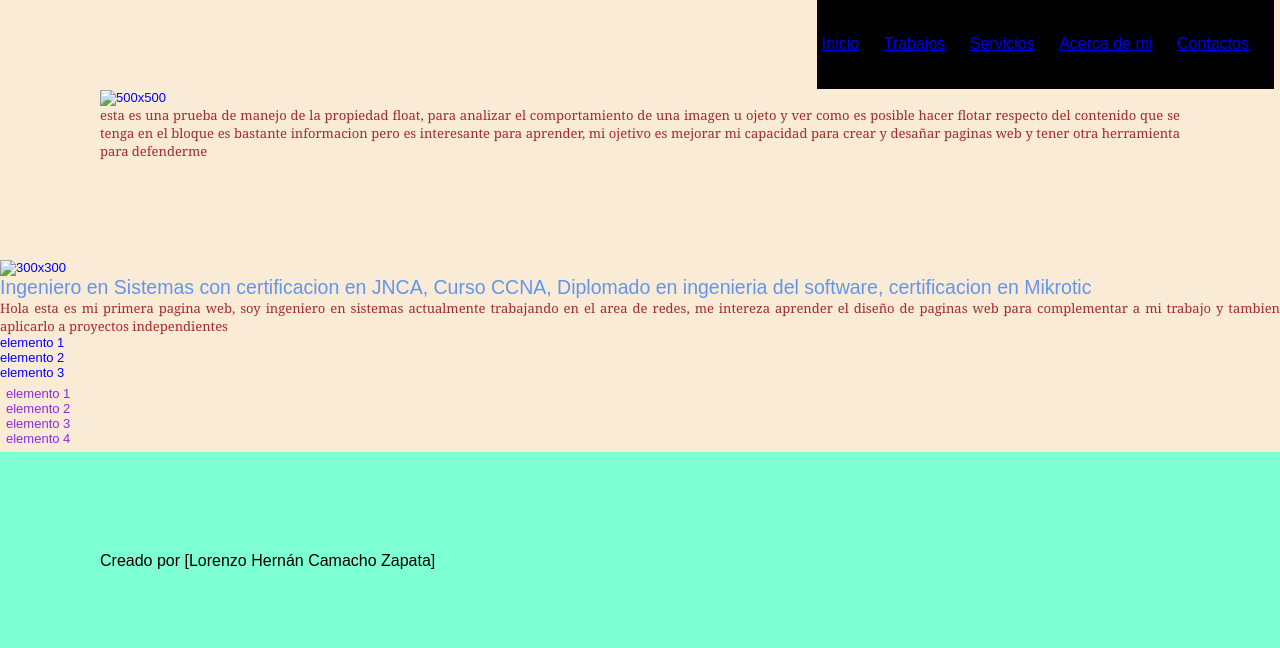
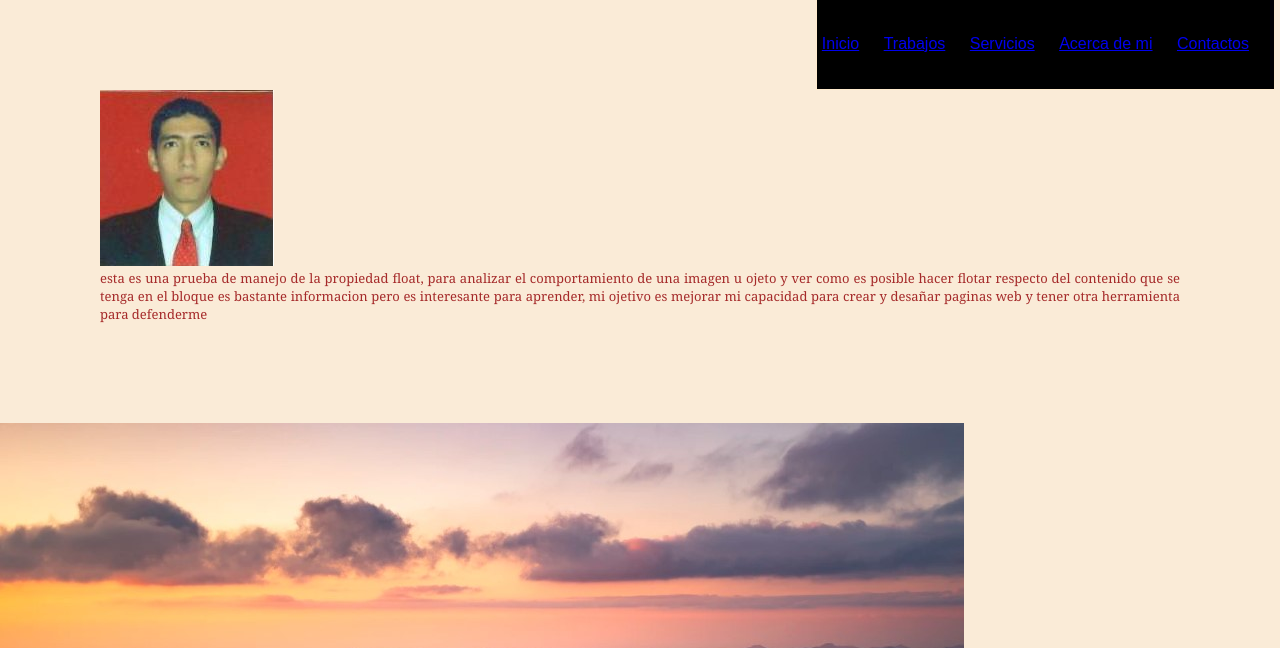
Before and after one commit to lorenzohernan/lorenzo-hernan, a plain HTML site: page index.html in a window 1280 px wide. Shown: the part 84-732 px from the top of the page. Drawn offline with Linux system fonts and the light colour scheme.

Commit message:
Update index.html

```diff
--- a/index.html
+++ b/index.html
@@ -31,13 +31,13 @@
 	</header>
 	<main>
 	<div>
-		<img src="img/Foto.jpg" alt="500x500"></img><p></p>
+		<img src="Foto.jpg" alt="500x500"></img><p></p>
 		<p>esta es una prueba de manejo de la propiedad float, para analizar el comportamiento de una imagen u ojeto y ver como es posible hacer flotar respecto del contenido que se tenga en el bloque
 			es bastante informacion pero es interesante para aprender, mi ojetivo es mejorar mi capacidad para crear y desañar paginas web y tener otra herramienta para defenderme
 		</p>
 	</div>
 
-	<img src="img/imagen1.jpg" alt="300x300"></img>
+	<img src="imagen1.jpg" alt="300x300"></img>
 
 	<section>
 		<h2>
```
